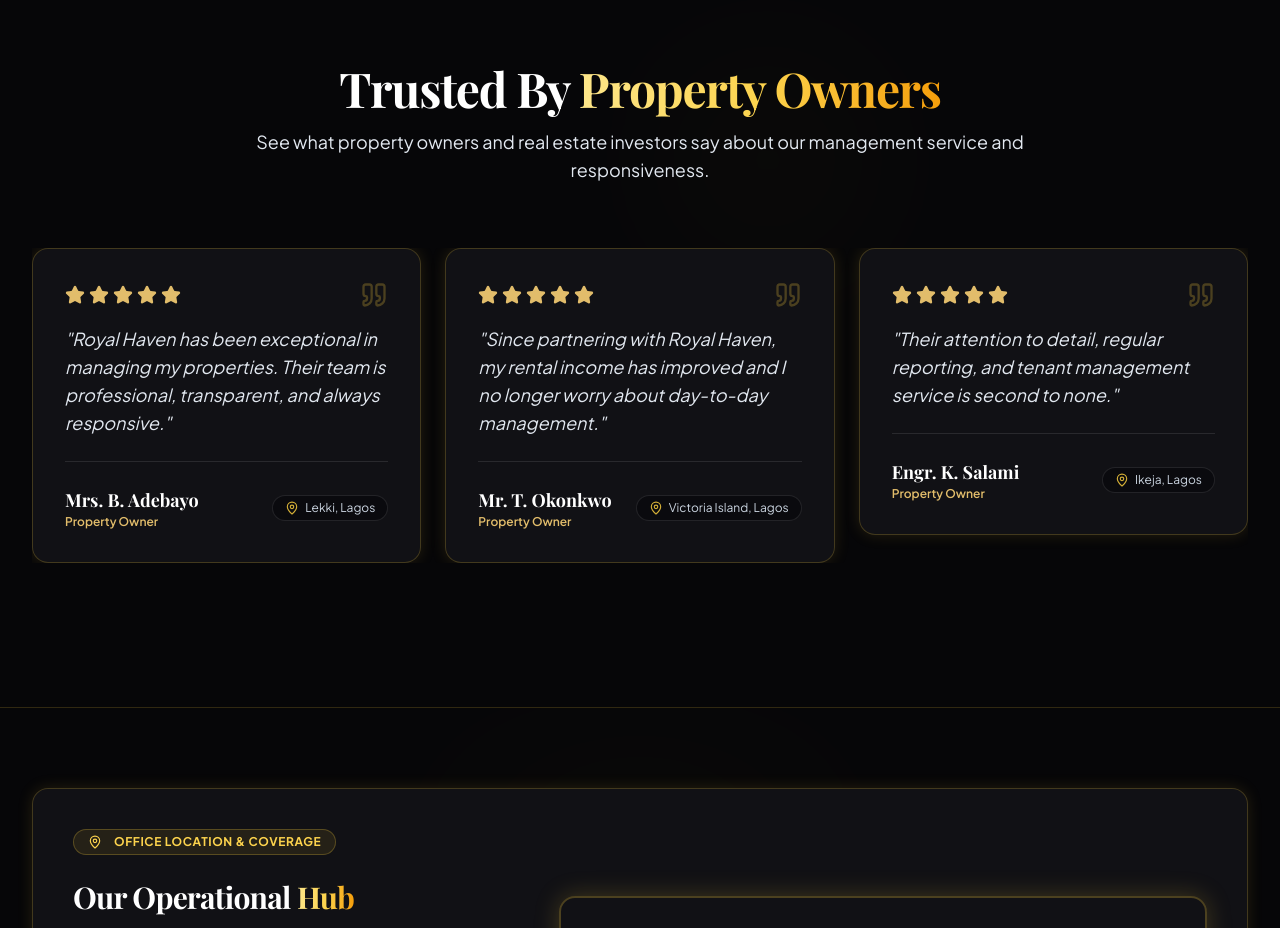
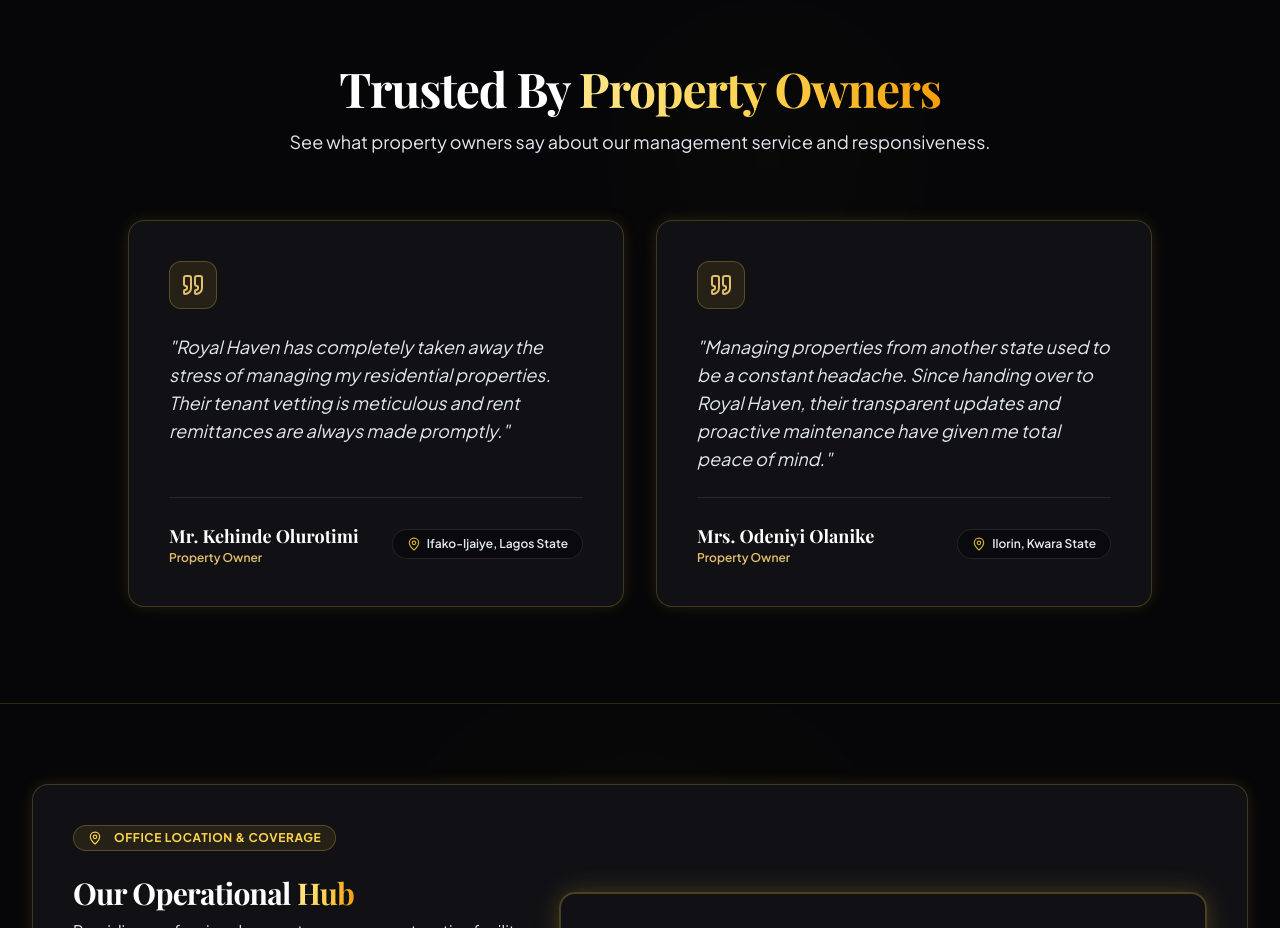
Before and after one commit to royalhavenmanagers/royalhavenmanagers, a React (Vite) app: page / in a window 1280 px wide. Shown: the part 7120-8048 px from the top of the page. Built offline with nearby package versions, Linux system fonts and the light colour scheme; no server answers; the database is empty; grey boxes are pictures that could not be loaded; a web font is replaced by a local one.

Commit message:
refactor: update client testimonials to 2 authentic reviews without star ratings and responsive 2-column grid

```diff
--- a/src/components/Testimonials.jsx
+++ b/src/components/Testimonials.jsx
@@ -1,7 +1,6 @@
 import React from 'react';
-import { Swiper, SwiperSlide } from 'swiper/react';
-import { Pagination, Autoplay } from 'swiper/modules';
-import { Star, Quote, MapPin } from 'lucide-react';
+import { motion } from 'framer-motion';
+import { Quote, MapPin } from 'lucide-react';
 import { companyData } from '../data/companyData';
 
 export default function Testimonials() {
@@ -18,57 +17,45 @@
             Trusted By <span className="text-gold-gradient">Property Owners</span>
           </h2>
           <p className="text-slate-200 text-base sm:text-lg leading-relaxed">
-            See what property owners and real estate investors say about our management service and responsiveness.
+            See what property owners say about our management service and responsiveness.
           </p>
         </div>
 
-        {/* Swiper Carousel */}
-        <div className="pb-12">
-          <Swiper
-            modules={[Pagination, Autoplay]}
-            spaceBetween={24}
-            slidesPerView={1}
-            breakpoints={{
-              768: { slidesPerView: 2 },
-              1024: { slidesPerView: 3 },
-            }}
-            pagination={{ clickable: true }}
-            autoplay={{ delay: 5000, disableOnInteraction: false }}
+        {/* 2-Card Responsive Grid */}
+        <div className="grid md:grid-cols-2 gap-8 max-w-5xl mx-auto">
+          {companyData.testimonials.map((test, idx) => (
+            <motion.div
+              key={idx}
+              initial={{ opacity: 0, y: 20 }}
+              whileInView={{ opacity: 1, y: 0 }}
+              viewport={{ once: true }}
+              transition={{ duration: 0.5, delay: idx * 0.1 }}
+              className="glass-card p-8 sm:p-10 flex flex-col justify-between border-gold-glow relative group hover:-translate-y-1.5 transition-all duration-300"
             >
-            {companyData.testimonials.map((test, idx) => (
-              <SwiperSlide key={idx}>
-                <div className="glass-card p-8 h-full flex flex-col justify-between border-gold-glow relative">
               <div className="space-y-4">
-                    {/* Stars & Quote Icon */}
-                    <div className="flex items-center justify-between">
-                      <div className="flex space-x-1 text-gold-400">
-                        {[...Array(test.rating)].map((_, sIdx) => (
-                          <Star key={sIdx} className="w-5 h-5 fill-gold-400" />
-                        ))}
-                      </div>
-                      <Quote className="w-7 h-7 text-gold-500/30" />
+                {/* Quote Icon */}
+                <div className="w-12 h-12 rounded-xl bg-gold-500/10 border border-gold-500/30 flex items-center justify-center text-gold-400 group-hover:scale-105 transition-transform">
+                  <Quote className="w-6 h-6" />
                 </div>
 
-                    <p className="text-base sm:text-lg text-slate-200 italic leading-relaxed">
+                <p className="text-base sm:text-lg text-slate-200 italic leading-relaxed pt-2">
                   "{test.comment}"
                 </p>
               </div>
 
-                  <div className="pt-6 mt-6 border-t border-white/10 flex items-center justify-between">
+              <div className="pt-6 mt-6 border-t border-white/10 flex flex-col sm:flex-row sm:items-center justify-between gap-3">
                 <div>
                   <h4 className="font-serif font-bold text-white text-lg">{test.name}</h4>
                   <p className="text-xs text-gold-400 font-semibold">{test.role}</p>
                 </div>
 
-                    <div className="flex items-center text-xs text-slate-300 bg-obsidian-900 px-3 py-1 rounded-full border border-white/10">
-                      <MapPin className="w-3.5 h-3.5 text-gold-500 mr-1.5" />
+                <div className="flex items-center text-xs text-slate-200 font-semibold bg-obsidian-900 px-3.5 py-1.5 rounded-full border border-white/10 self-start sm:self-auto">
+                  <MapPin className="w-3.5 h-3.5 text-gold-500 mr-1.5 shrink-0" />
                   <span>{test.location}</span>
                 </div>
               </div>
-                </div>
-              </SwiperSlide>
+            </motion.div>
           ))}
-          </Swiper>
         </div>
 
       </div>
--- a/src/data/companyData.js
+++ b/src/data/companyData.js
@@ -184,25 +184,16 @@
   ],
   testimonials: [
     {
-      name: "Mrs. B. Adebayo",
+      name: "Mr. Kehinde Olurotimi",
       role: "Property Owner",
-      location: "Lekki, Lagos",
-      comment: "Royal Haven has been exceptional in managing my properties. Their team is professional, transparent, and always responsive.",
-      rating: 5
+      location: "Ifako-Ijaiye, Lagos State",
+      comment: "Royal Haven has completely taken away the stress of managing my residential properties. Their tenant vetting is meticulous and rent remittances are always made promptly."
     },
     {
-      name: "Mr. T. Okonkwo",
+      name: "Mrs. Odeniyi Olanike",
       role: "Property Owner",
-      location: "Victoria Island, Lagos",
-      comment: "Since partnering with Royal Haven, my rental income has improved and I no longer worry about day-to-day management.",
-      rating: 5
-    },
-    {
-      name: "Engr. K. Salami",
-      role: "Property Owner",
-      location: "Ikeja, Lagos",
-      comment: "Their attention to detail, regular reporting, and tenant management service is second to none.",
-      rating: 5
+      location: "Ilorin, Kwara State",
+      comment: "Managing properties from another state used to be a constant headache. Since handing over to Royal Haven, their transparent updates and proactive maintenance have given me total peace of mind."
     }
   ]
 };
```
Lines whose indentation alone changed are shown as unchanged.
